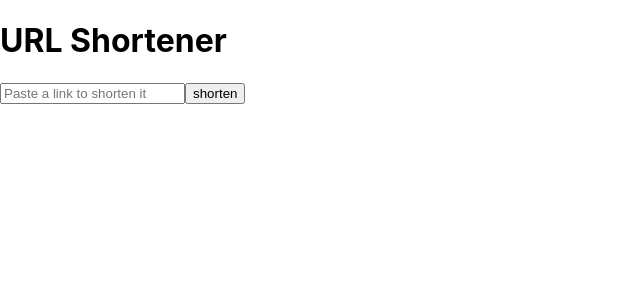
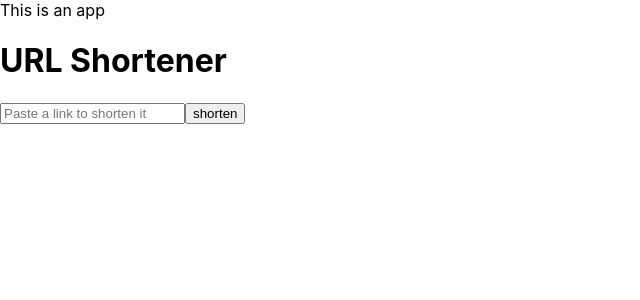
Before and after one commit to Blackie01/Scissors, a React (Create React App) app: page / in a window 1280 px wide. Shown: the top 300 px of the page, without its empty margins (0-640 px from the left). Built offline with nearby package versions, Linux system fonts and the light colour scheme.

Commit message:
first commit

```diff
--- a/src/App.js
+++ b/src/App.js
@@ -9,6 +9,7 @@ export default function App() {
 
   return (
     <div className="App">
+      This is an app
       <InputShortener setInputValue={setInputValue} inputValue={inputValue} />
       <Results inputValue={inputValue} />
     </div>
```
